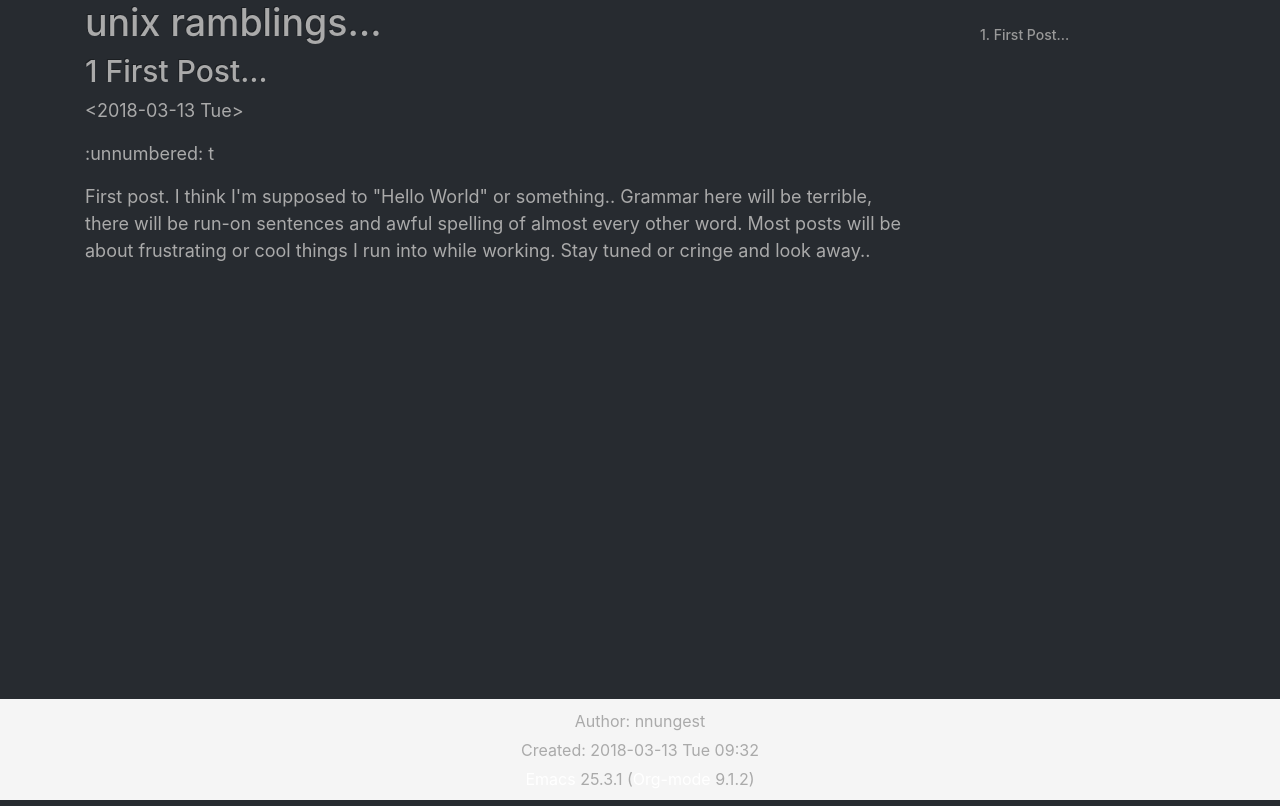
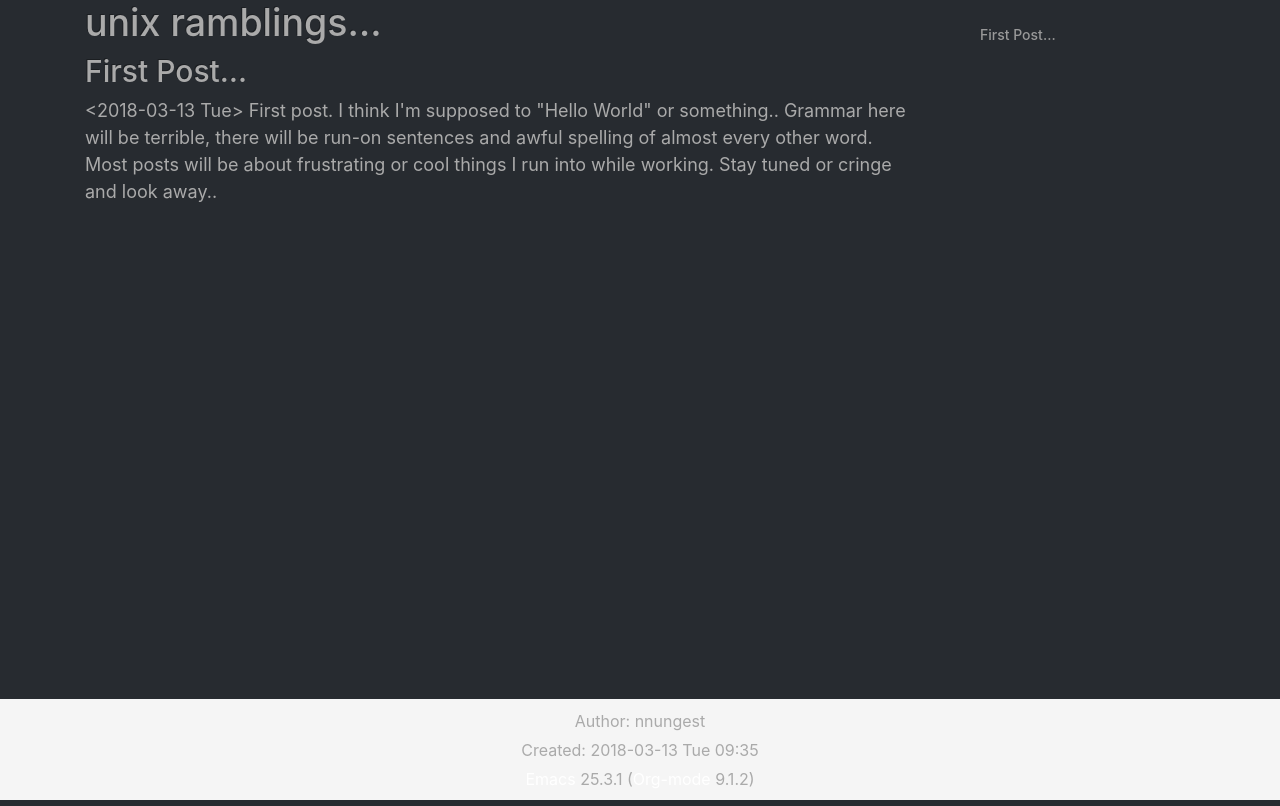
Before and after one commit to nnungest/nnungest.github.io_old, a plain HTML site: page index.html in a window 1280 px wide. Drawn offline with Linux system fonts and the light colour scheme.

Commit message:
more formatting

```diff
--- a/index.html
+++ b/index.html
@@ -2,7 +2,7 @@
 <html lang="en">
 <head>
 <title>unix ramblings&#x2026;</title>
-<!-- 2018-03-13 Tue 09:32 -->
+<!-- 2018-03-13 Tue 09:35 -->
 <meta charset="utf-8">
 <meta name="viewport" content="width=device-width, initial-scale=1">
 <meta name="generator" content="Org-mode">
@@ -190,31 +190,26 @@ $(function() {
 <body>
 <div id="content" class="container">
 <div class="row"><div class="col-md-9"><h1 class="title">unix ramblings&#x2026;</h1>
-<div id="outline-container-sec-1" class="outline-2">
-<h2 id="sec-1"><span class="section-number-2">1</span> First Post&#x2026;</h2>
-<div class="outline-text-2" id="text-1">
+<div id="outline-container-sec-" class="outline-2">
+<h2 id="sec-">First Post&#x2026;</h2>
+<div class="outline-text-2" id="text-">
 <p>
 <span class="timestamp-wrapper"><span class="timestamp">&lt;2018-03-13 Tue&gt;</span></span>
-</p>
-<p>
-:unnumbered: t
-</p>
-<p>
-First post. I think I'm supposed to "Hello World" or something.. Grammar here will be terrible, there will be run-on sentences and awful spelling of almost every other word. Most posts will be about frustrating or cool things I run into while working. Stay tuned or cringe and look away..
+ First post. I think I'm supposed to "Hello World" or something.. Grammar here will be terrible, there will be run-on sentences and awful spelling of almost every other word. Most posts will be about frustrating or cool things I run into while working. Stay tuned or cringe and look away..
 </p>
 </div>
 </div>
 </div><div class="col-md-3"><nav id="table-of-contents">
 <div id="text-table-of-contents" class="bs-docs-sidebar">
 <ul class="nav">
-<li><a href="#sec-1">1. First Post&#x2026;</a></li>
+<li><a href="#sec-">First Post&#x2026;</a></li>
 </ul>
 </div>
 </nav>
 </div></div></div>
 <footer id="postamble" class="">
 <div><p class="author">Author: nnungest</p>
-<p class="date">Created: 2018-03-13 Tue 09:32</p>
+<p class="date">Created: 2018-03-13 Tue 09:35</p>
 <p class="creator"><a href="http://www.gnu.org/software/emacs/">Emacs</a> 25.3.1 (<a href="http://orgmode.org">Org-mode</a> 9.1.2)</p>
 </div>
 </footer>
```
Also changed, not shown: 1 other file.
